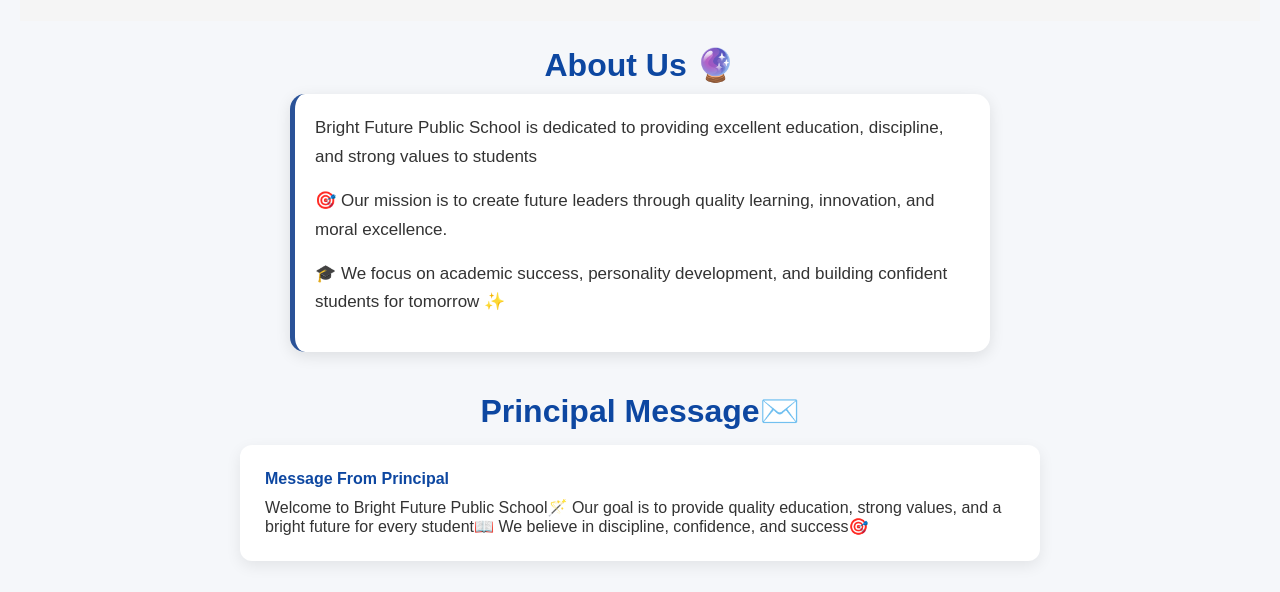
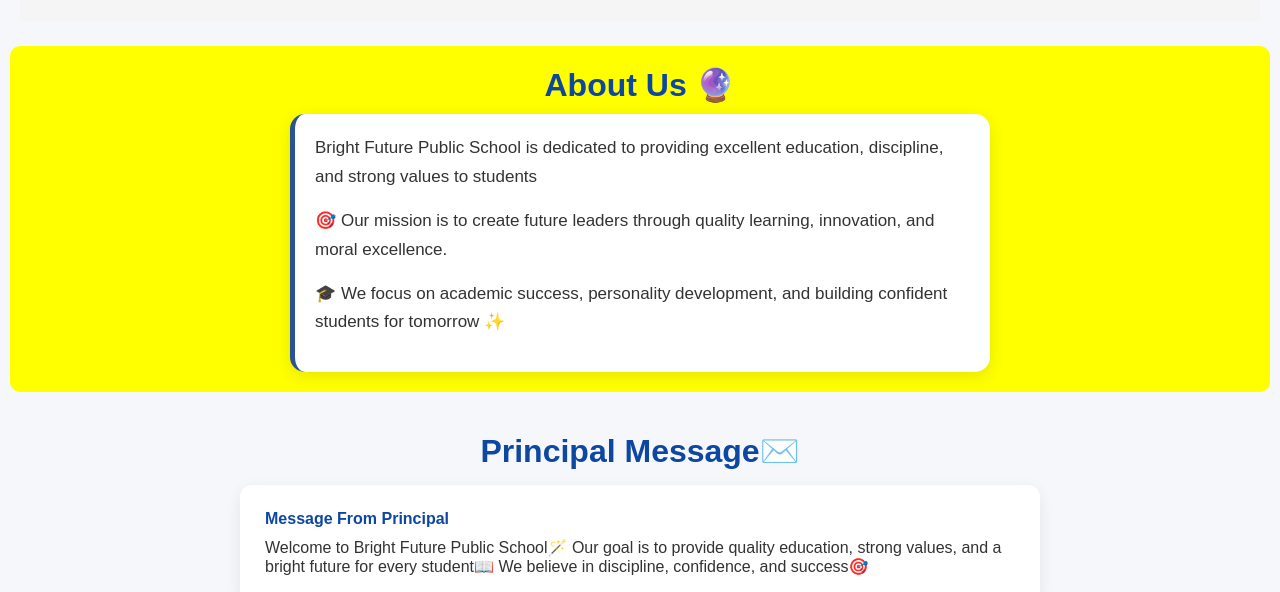
Before and after one commit to mundotiyarashi387-gif/School, a plain HTML site: page index.html in a window 1280 px wide. Shown: the part 768-1360 px from the top of the page. Drawn offline with Linux system fonts and the light colour scheme.

Commit message:
index.html

```diff
--- a/index.html
+++ b/index.html
@@ -471,6 +471,7 @@ a:active {
 
 <!-- ABOUT -->
 <section id="about">
+    <div style="background-color: yellow; padding: 20px; border-radius: 10px;">
   <h2>About Us 🔮</h2>
   <div class="about-box">
     <p>
```
